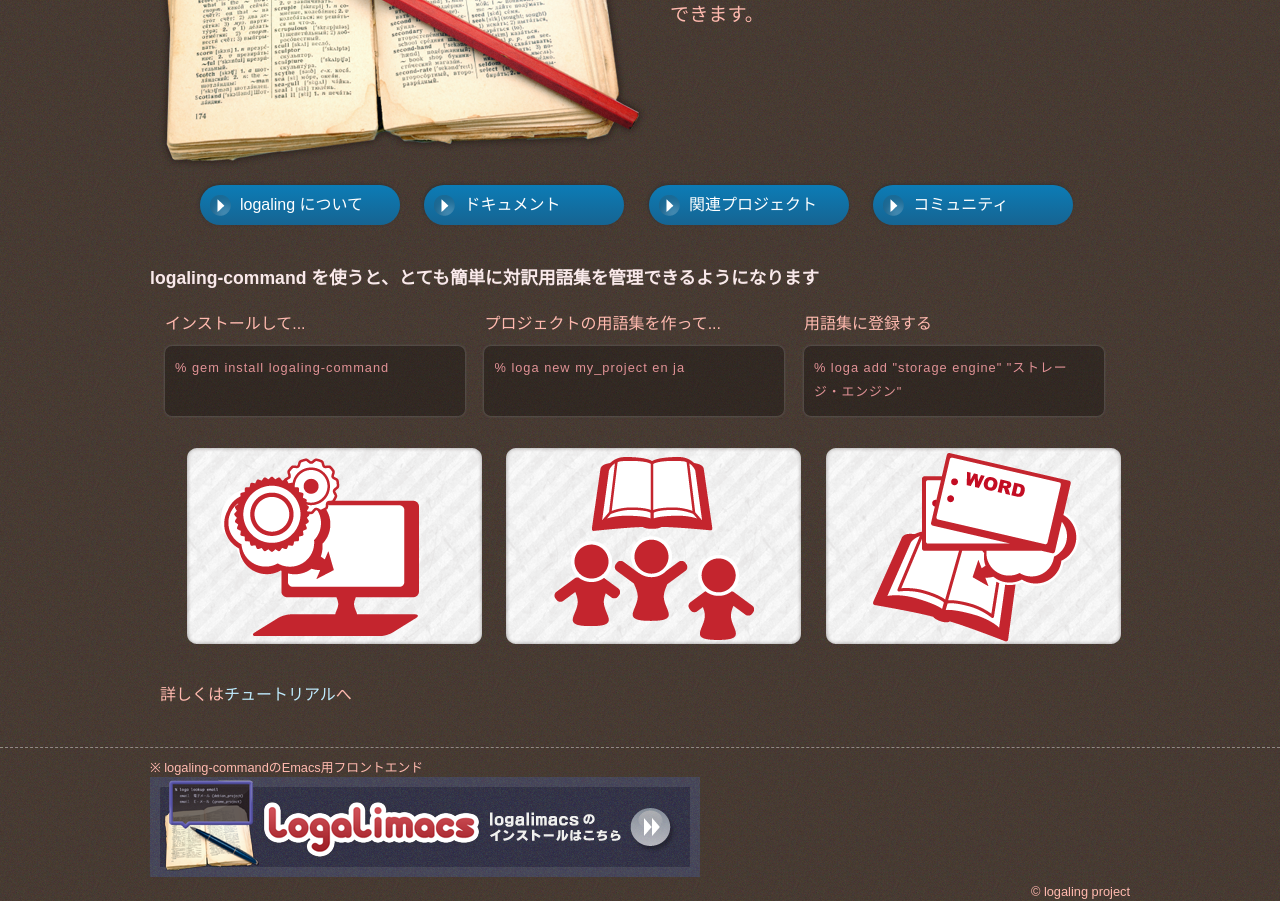
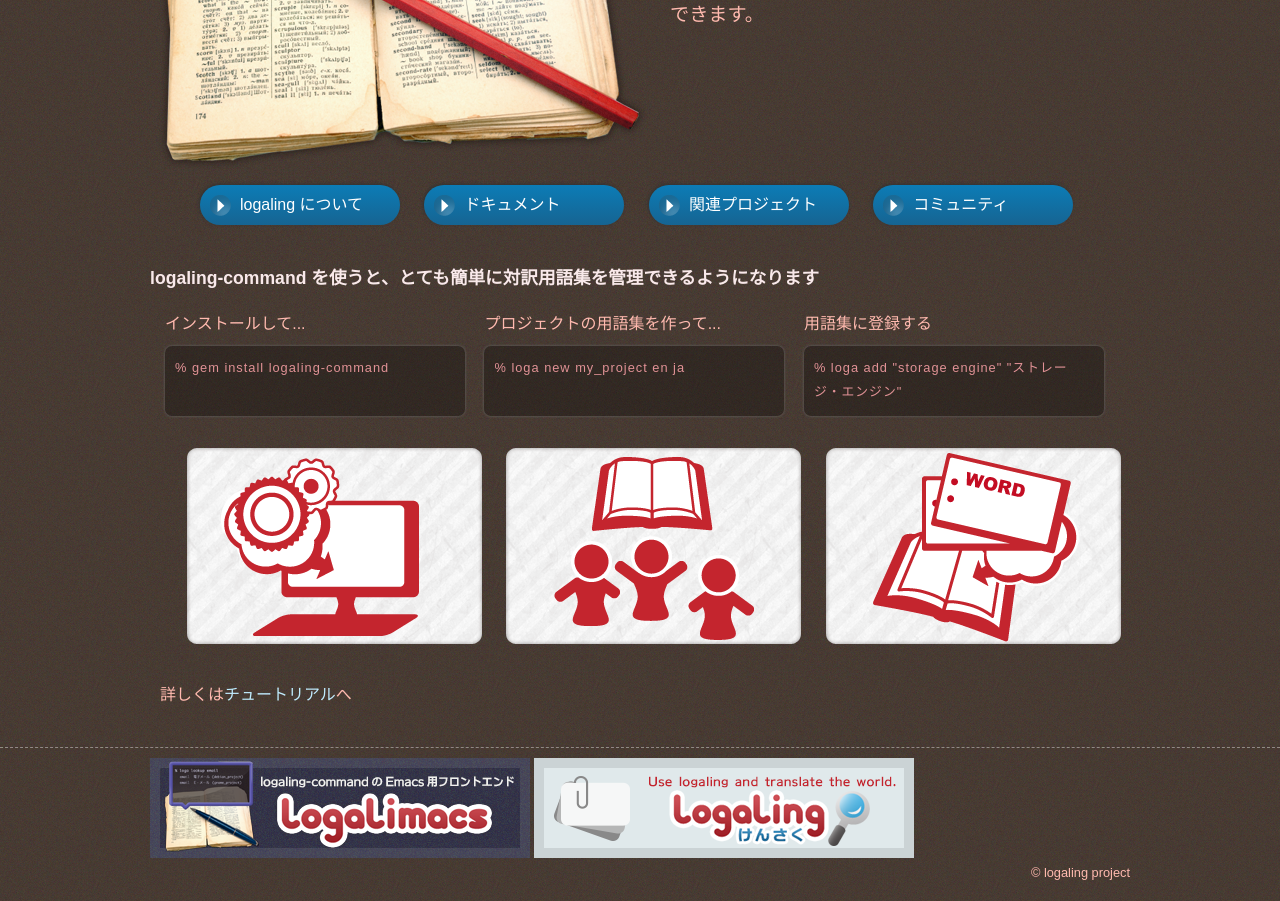
Before and after one commit to logaling/logaling.github.com, a Jekyll site: the page built from index.md, in a window 1280 px wide, cut to the strip 324-1225 px from the top of the page. Built offline with Jekyll 4.4.1, drawn with Linux system fonts in a browser that asks for light colours; some web fonts are replaced; Markdown is read by kramdown in place of the engine named in the settings.

Commit message:
Add a link to "logaling Kensaku"

```diff
--- a/_layouts/home.html
+++ b/_layouts/home.html
@@ -30,8 +30,7 @@
       {{ content }}
     </article>
     <footer>
-      <p>※ logaling-commandのEmacs用フロントエンド</p>
-      <p><a href="/logalimacs/"><img src="/images/commonLogalimacsLink.png" width="550" height="100" alt="logalimacsのインストールはこちら"></a></p>
+      <p><a href="/logalimacs/"><img src="/images/commonLogalimacsLink.png" width="380" height="100" alt="logaling-commandのEmacs用フロントエンド"></a> <a href="http://www.logaling.net/" target="_blank"><img src="/images/commonLogalingKensakuLink.png" width="380" height="100" alt="logalingけんさく"></a></p>
       <p id="copyright">&copy; logaling project</p>
     </footer>
   </body>
--- a/_layouts/logalimacs_home.html
+++ b/_layouts/logalimacs_home.html
@@ -31,8 +31,8 @@
       {{ content }}
     </article>
     <footer>
+      <p><a href="/"><img src="/logalimacs/images/commonLogalingLink.png" width="380" height="100" alt="訳語の確認や選定をサポートするCUIツール"></a></p>
       <p>※ logaling-commandをインストールする必要があります。</p>
-      <p><a href="/"><img src="/logalimacs/images/commonLogalingLink.png" width="550" height="100" alt="logaling-commandのインストールはこちら"></a></p>
       <p id="copyright">&copy; logaling project</p>
     </footer>
   </body>
```
Also changed, not shown: images/commonLogalimacsLink.png, images/commonLogalingKensakuLink.png (added), logalimacs/images/commonLogalingLink.png.
